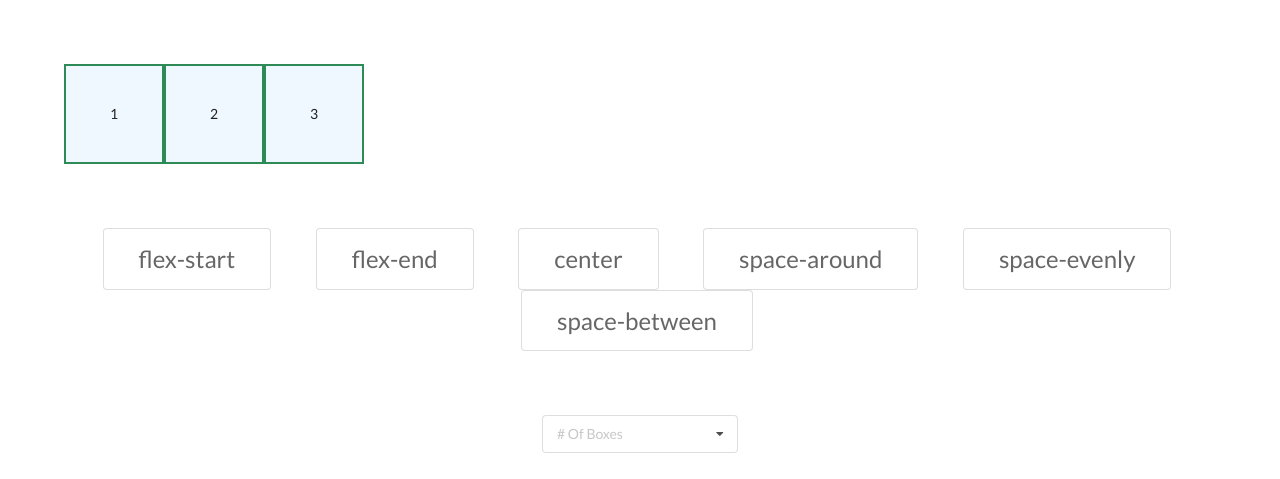
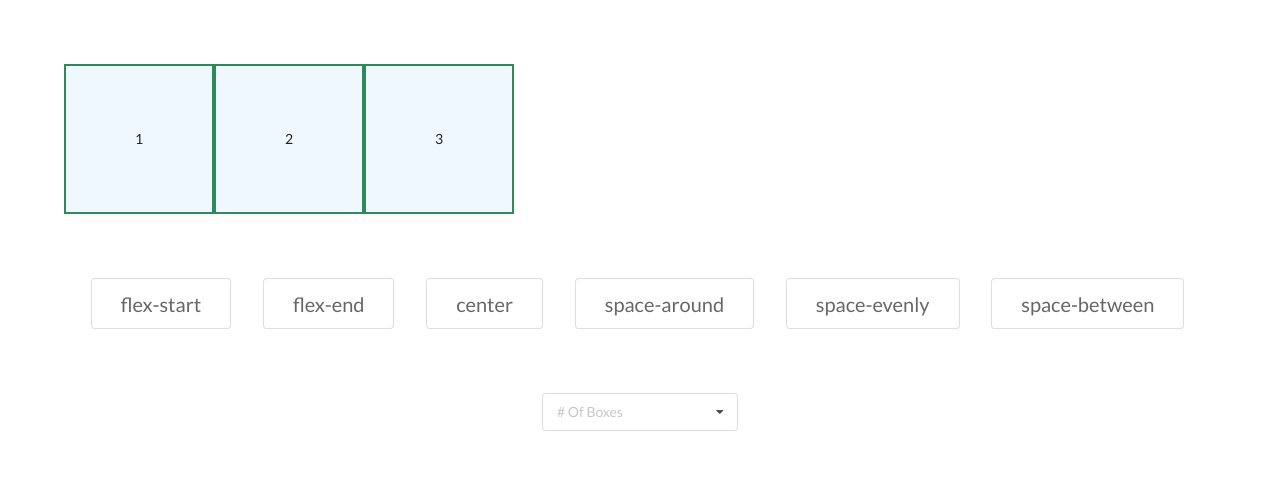
Before and after one commit to carlcorsini/flexbox, a plain HTML site: page index.html in a window 1280 px wide. Shown: the top 479 px of the page. Drawn offline with nearby package versions, Linux system fonts and the light colour scheme.

Commit message:
not sure

```diff
--- a/index.js
+++ b/index.js
@@ -35,7 +35,7 @@ window.onload = function() {
 
   for (let i = 0; i < justify.length; i++) {
     button = document.createElement('button');
-    button.classList.add('ui', 'basic', 'button', 'massive');
+    button.classList.add('ui', 'basic', 'button', 'huge');
     button.id = justify[i];
     button.addEventListener('click', justifyContent);
     button.innerHTML = justify[i];
--- a/style.css
+++ b/style.css
@@ -16,8 +16,8 @@
   flex-direction: column;
   justify-content: center;
   text-align: center;
-  height: 100px;
-  width: 100px;
+  height: 150px;
+  width: 150px;
   background-color: aliceblue;
   border: 2px solid seagreen;
 }
```
